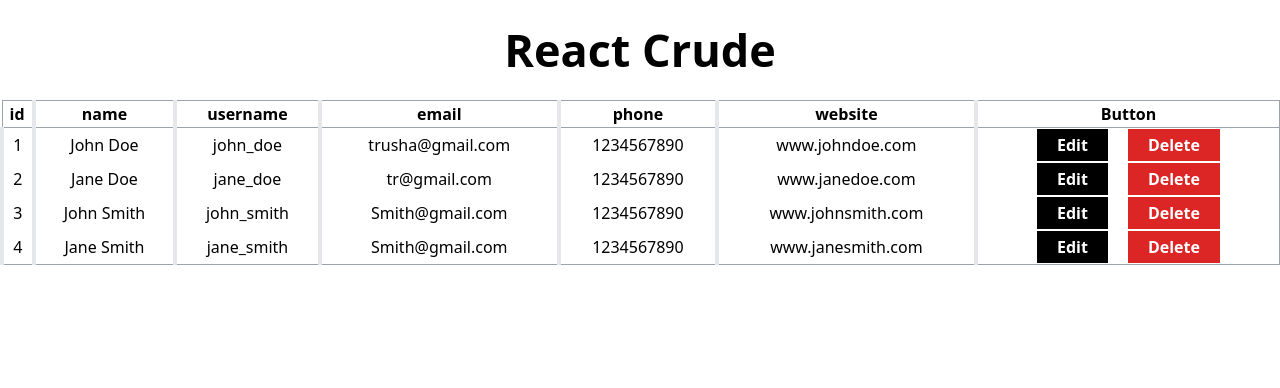
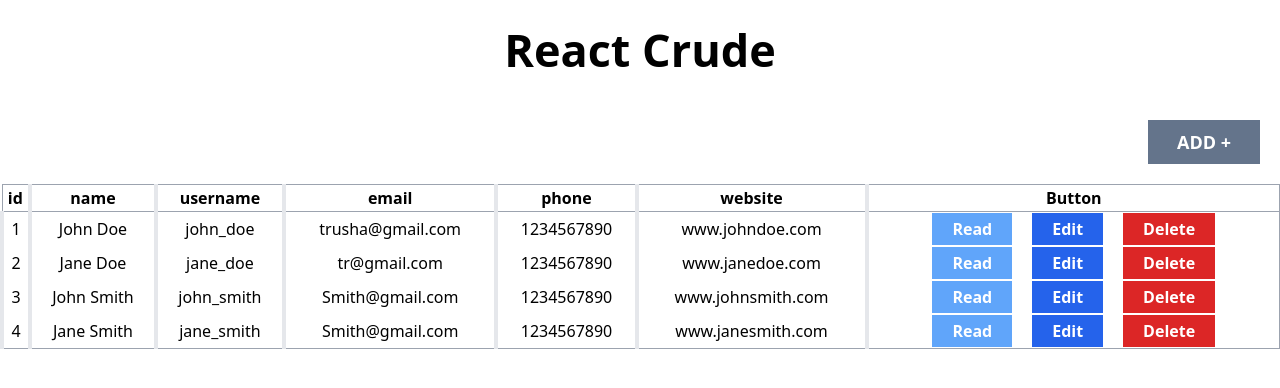
Before and after one commit to trushajada/React-Crud, a React (Create React App) app: page / in a window 1280 px wide. Shown: the top 388 px of the page. Built offline with nearby package versions, Linux system fonts and the light colour scheme; data requests are answered from the project's data file.

Commit message:
add code

```diff
--- a/src/Componet/Home.jsx
+++ b/src/Componet/Home.jsx
@@ -1,5 +1,6 @@
 import axios from "axios";
-import React, { useEffect, useState } from "react";
+import React, { useEffect, useState  } from "react";
+import { Link } from "react-router-dom";
 
 const Home = () => {
 
@@ -17,6 +18,12 @@ const Home = () => {
             <div className="home fixed w-full h-full">
                 <div className="container mx-auto items-center justify-center  h-screen">
                     <h1 className="text-[45px] font-semibold text-center py-4 px-5">React Crude</h1>
+                    <div className="add flex justify-end px-5 py-5 ">
+                    <Link to="/create" className="bg-slate-500 p-2 text-white font-semibold w-28 text-center text-lg">ADD +</Link>
+
+                    </div>
+
+
                         <table className="table-auto w-full
                         border-collapse border border-gray-400">
                             <thead>
@@ -28,8 +35,7 @@ const Home = () => {
                                     <th className="border-s-4">phone</th>
                                     <th className="border-s-4">website</th>
                                     <th className="border-s-4">Button</th>
-
-                                </tr>
+                                 </tr>
                             </thead>
                             <tbody className="border border-gray-400 text-center  ">
                                 {
@@ -42,17 +48,16 @@ const Home = () => {
                                         <td className="border-s-4">{d.phone}</td>
                                         <td className="border-s-4">{d.website}</td>
                                         <td className="border-s-4">
-                                            <button className="px-5 bg-black text-white me-5 font-semibold p-1">Edit</button>
+                                        <button className="px-5 bg-blue-400 text-white me-5 font-semibold p-1">Read</button>
+                                            <button className="px-5 bg-blue-600 text-white me-5 font-semibold p-1">Edit</button>
                                             <button className="bg-red-600 text-white px-5 font-semibold p-1">Delete</button>
                                         </td>
-
-
                                     </tr>
                                    ))
                                 }
                             </tbody>
                         </table>
-                </div>
+                     </div>
             </div>
         </>
     );
```
